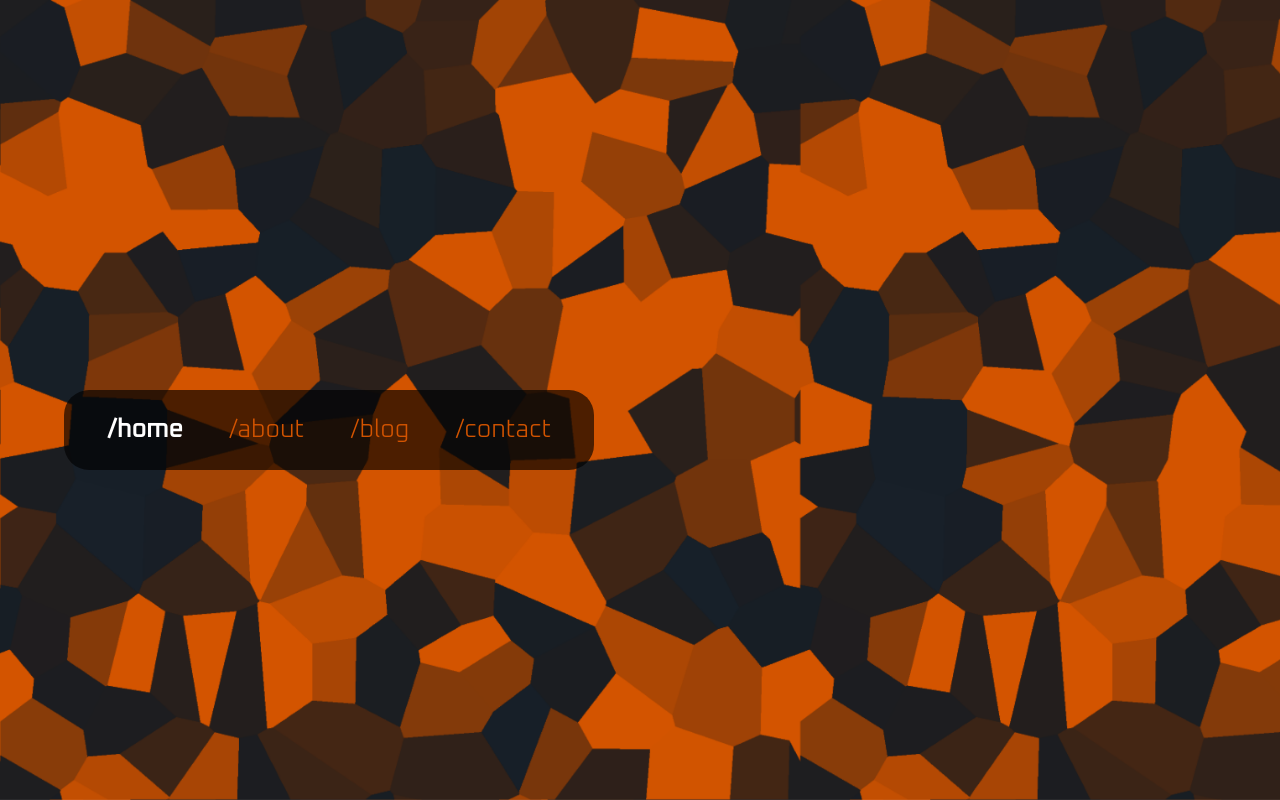
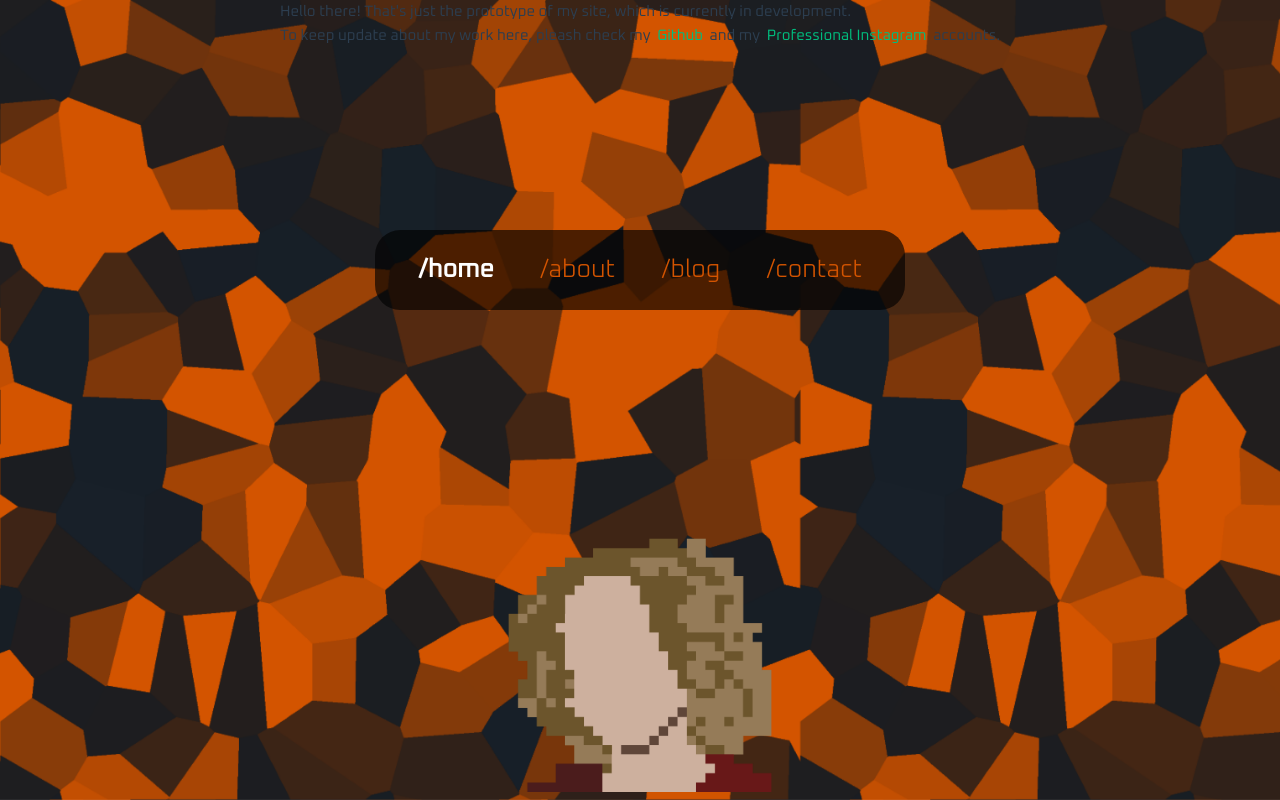
Before and after one commit to JasmineBattestin/portfolio-site, a Vue app in the folder jasmine-website/: page / in a window 1280 px wide. Built offline with nearby package versions, Linux system fonts and the light colour scheme.

Commit message:
prototype complete

```diff
--- a/jasmine-website/index.html
+++ b/jasmine-website/index.html
@@ -7,7 +7,20 @@
     <title>Hello There!</title>
   </head>
   <body>
+
+    <div>
+      <p>
+        Hello there! That's just the prototype of my site, which is currently in development.
+      </p>
+      <p>To keep update about my work here, pleash check my <a href="https://github.com/your-profile" target="_blank">Github</a> and my
+        <a href="https://github.com/your-profile" target="_blank">Professional Instagram</a> accounts.</p>
+    </div>
+
     <div id="app"></div>
+
+    <div>
+      <img alt="Pixel Art of Me" class="logo" src="/public/pixel_me.png" width="300" height="300" />
+    </div>
     <script type="module" src="/src/main.js"></script>
   </body>
 </html>
--- a/jasmine-website/src/App.vue
+++ b/jasmine-website/src/App.vue
@@ -8,47 +8,42 @@ import Navbar from './components/Navbar.vue';
 
   <div id="app">
     <Navbar />
-    <!-- <router-view></router-view> -->
   </div>
 
   <header>
-    <!-- <img alt="Pixel Art of Me" class="logo" src="/public/favicon.ico" width="125" height="125" /> -->
 
-    <!-- <div class="wrapper">
-      <HelloWorld msg="You did it!" />
-    </div> -->
   </header>
 
-  <!-- <main>
-    <TheWelcome />
-  </main> -->
+  <main>
+    <!-- <TheWelcome /> -->
+  </main>
 </template>
 
 <style scoped>
 header {
   line-height: 1.5;
+  margin-bottom: 1rem;
 }
 
 .logo {
   display: block;
-  margin: 0 auto 2rem;
+  margin: 0 auto;
 }
 
 @media (min-width: 1024px) {
   header {
     display: flex;
     place-items: center;
-    padding-right: calc(var(--section-gap) / 2);
+    justify-content: center;
   }
 
-  .logo {
-    margin: 0 2rem 0 0;
-  }
 
   header .wrapper {
     display: flex;
     place-items: flex-start;
     flex-wrap: wrap;
   }
+
+
 }
 </style>
--- a/jasmine-website/src/assets/main.css
+++ b/jasmine-website/src/assets/main.css
@@ -2,11 +2,12 @@
 @import url("https://fonts.googleapis.com/css2?family=Oxanium:wght@200;300;400&display=swap");
 
 #app {
-  max-width: 1280px;
-  margin: 0 auto;
-  padding: 2rem;
+  /* max-width: 1280px; */
+  margin: 0;
+  /* padding: 2rem; */
   font-weight: normal;
 }
+
 
 body {
   margin: 0px;
@@ -16,7 +17,7 @@ body {
   justify-content: center;
   width: 100vw;
   height: 100vh;
-  min-height: 675px;
+  /* min-height: 675px; */
   /*background-color: #F4F5FF;*/
   background-image: url('../assets/background.png');
   background-size: cover;
--- a/jasmine-website/src/components/Navbar.vue
+++ b/jasmine-website/src/components/Navbar.vue
@@ -16,11 +16,12 @@
  </script>
 
 <style scoped>
+
   .navbar {
       background-color: rgba(0, 0, 0, 0.64); /* Semi-transparent background color */
       border-radius: 25px; /* Rounded borders */
       padding: 20px 40px; /* Padding to give some space inside the navbar */
-      margin-top: 60px;
+      margin-top: 0px;
       display:flex;
       justify-content: center;
       align-items: center;
@@ -62,3 +63,19 @@
       font-weight: bold;
   }
 </style>
+
+
+<style>
+  html, body, #app {
+    height: 100%;
+    margin: 0;
+    display: flex;
+    justify-content: center; /* Center horizontally */
+    align-items: center; /* Center vertically */
+  }
+
+  body {
+    font-family: 'Oxanium', sans-serif;
+    background-color: #f0f0f0; /* Example background color */
+  }
+</style>
```
Also changed, not shown: jasmine-website/public/pixel_me.png (added), jasmine-website/src/components/HelloWorld.vue (indentation only).
